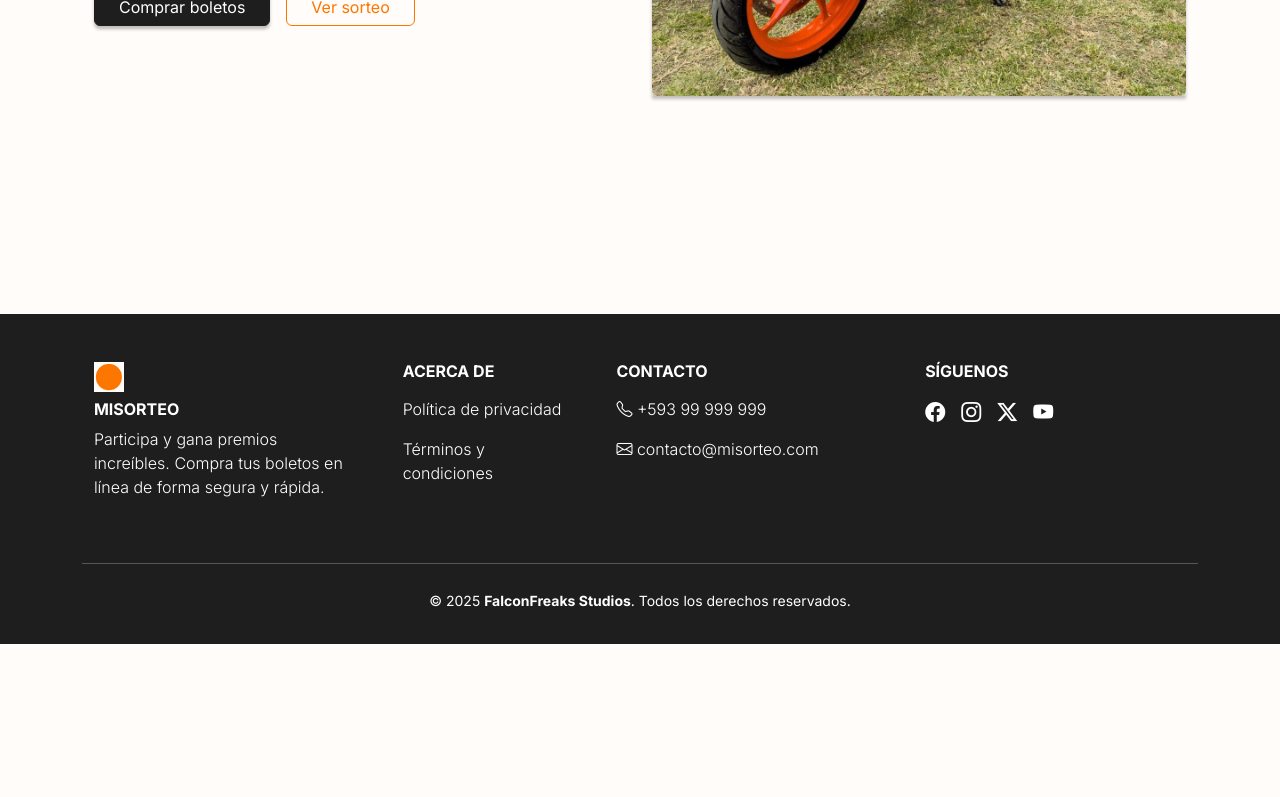
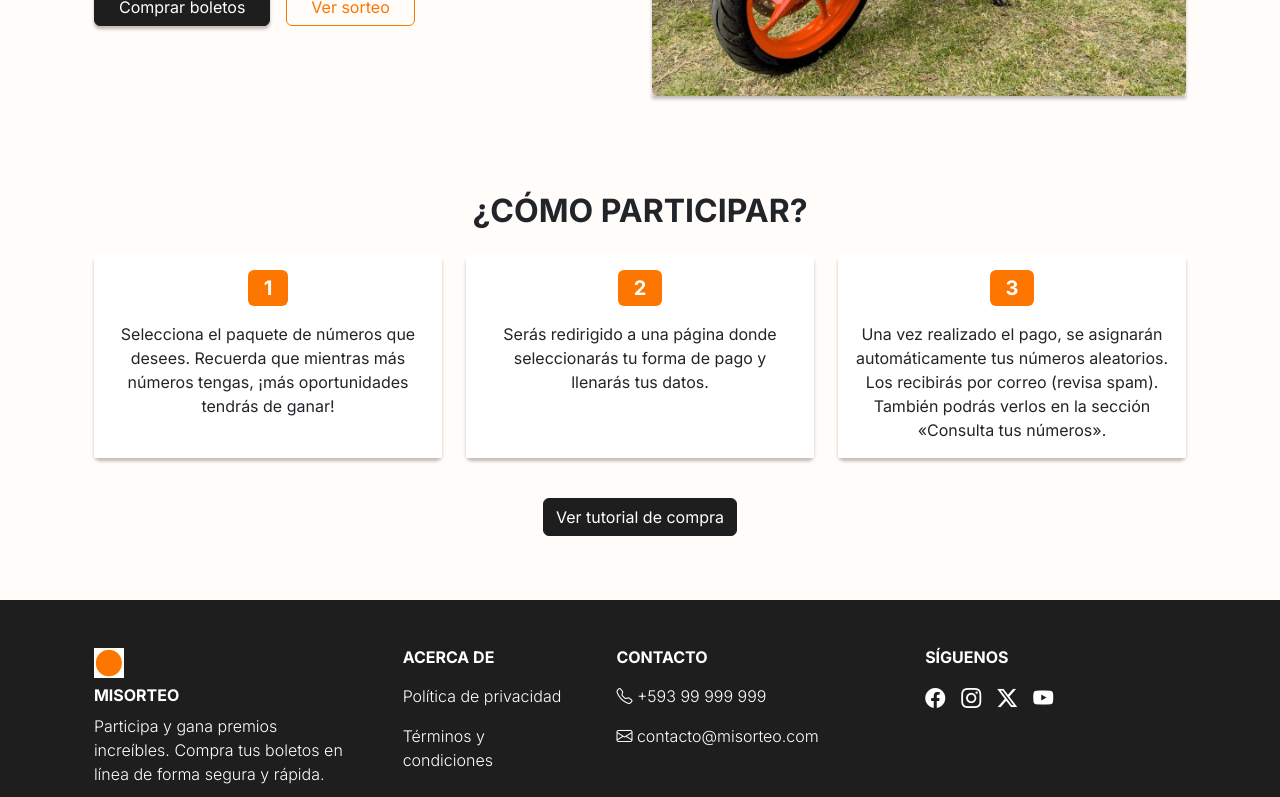
Before and after one commit to justinyamberla/sanfer-sorteos-frontend, a Next.js app: page / in a window 1280 px wide. Shown: the part 562-1359 px from the top of the page. Before the commit the page ends 1206 px from the top, so only its background shows below. Built offline with nearby package versions, Linux system fonts and the light colour scheme.

Commit message:
Add
Instructions section component

```diff
--- a/app/page.tsx
+++ b/app/page.tsx
@@ -1,9 +1,11 @@
-import MainSection from "@/components/MainSection";
+import MainSection from "@/components/home/MainSection";
+import InstructionsSection from "@/components/home/InstructionsSection";
 
 export default function Home() {
     return (
         <div className="min-vh-100 w-100 container">
             <MainSection />
+            <InstructionsSection />
         </div>
     );
 }
--- /dev/null
+++ b/components/home/InstructionsSection.tsx
@@ -0,0 +1,61 @@
+'use client';
+
+export const InstructionsSection = () => {
+    return (
+        <section id="instructionsSection" className="py-5">
+            <div className="container text-center">
+                <h2 className="mb-4 fw-bold">¿CÓMO PARTICIPAR?</h2>
+                <div className="row">
+                    {/* Paso 1 */}
+                    <div className="col-md-4 mb-4">
+                        <div className="card h-100 shadow border-0">
+                            <div className="card-body bg-white">
+                                <div className="mb-3">
+                                    <span className="badge bg-primary fs-5 px-3 py-2">1</span>
+                                </div>
+                                <p className="card-text">
+                                    Selecciona el paquete de números que desees. Recuerda que mientras más números tengas, ¡más oportunidades tendrás de ganar!
+                                </p>
+                            </div>
+                        </div>
+                    </div>
+
+                    {/* Paso 2 */}
+                    <div className="col-md-4 mb-4">
+                        <div className="card h-100 shadow border-0">
+                            <div className="card-body bg-white">
+                                <div className="mb-3">
+                                    <span className="badge bg-primary fs-5 px-3 py-2">2</span>
+                                </div>
+                                <p className="card-text">
+                                    Serás redirigido a una página donde seleccionarás tu forma de pago y llenarás tus datos.
+                                </p>
+                            </div>
+                        </div>
+                    </div>
+
+                    {/* Paso 3 */}
+                    <div className="col-md-4 mb-4">
+                        <div className="card h-100 shadow border-0">
+                            <div className="card-body bg-white">
+                                <div className="mb-3">
+                                    <span className="badge bg-primary fs-5 px-3 py-2">3</span>
+                                </div>
+                                <p className="card-text">
+                                    Una vez realizado el pago, se asignarán automáticamente tus números aleatorios. Los recibirás por correo (revisa spam). También podrás verlos en la sección «Consulta tus números».
+                                </p>
+                            </div>
+                        </div>
+                    </div>
+                </div>
+                <div className="py-3">
+                    <button className="btn btn-dark text-white">
+                        Ver tutorial de compra
+                    </button>
+                </div>
+            </div>
+        </section>
+    );
+};
+
+export default InstructionsSection;
```
Also changed, not shown: components/home/MainSection.tsx (renamed from components/MainSection.tsx).
